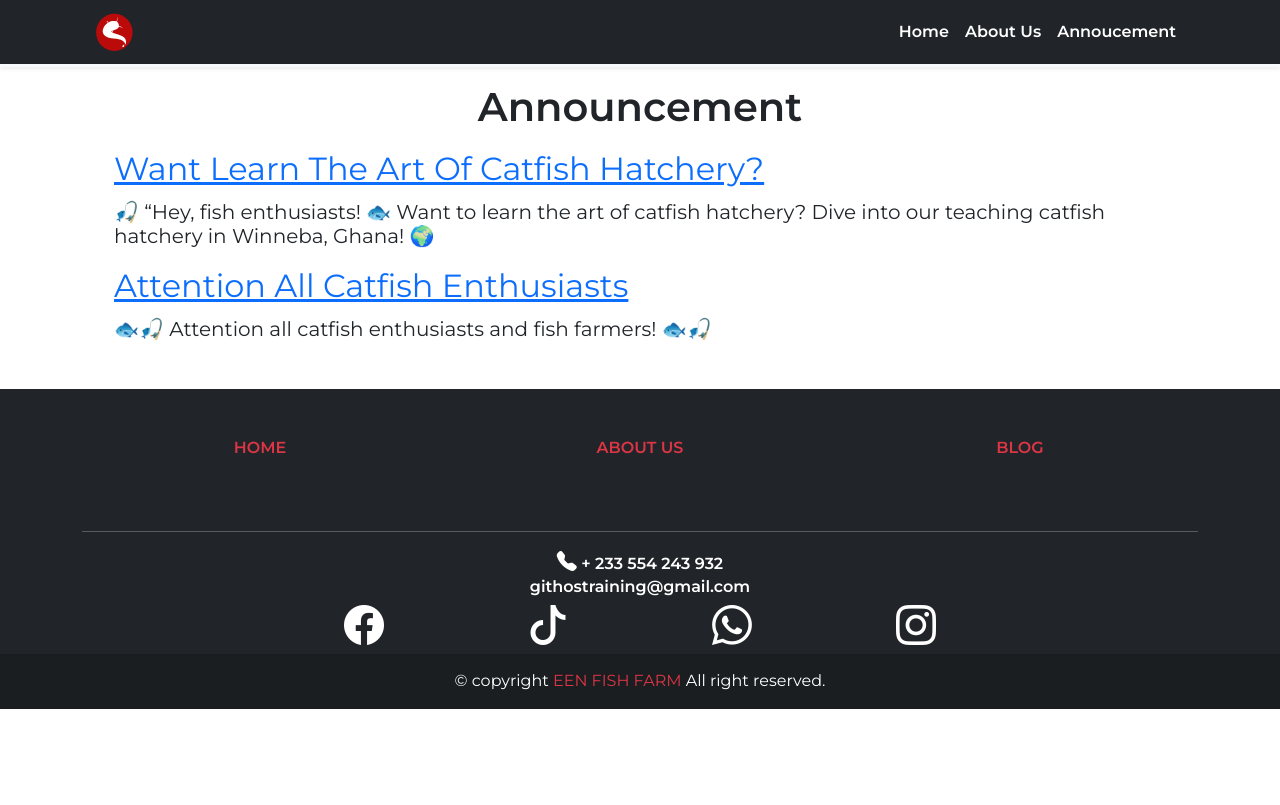
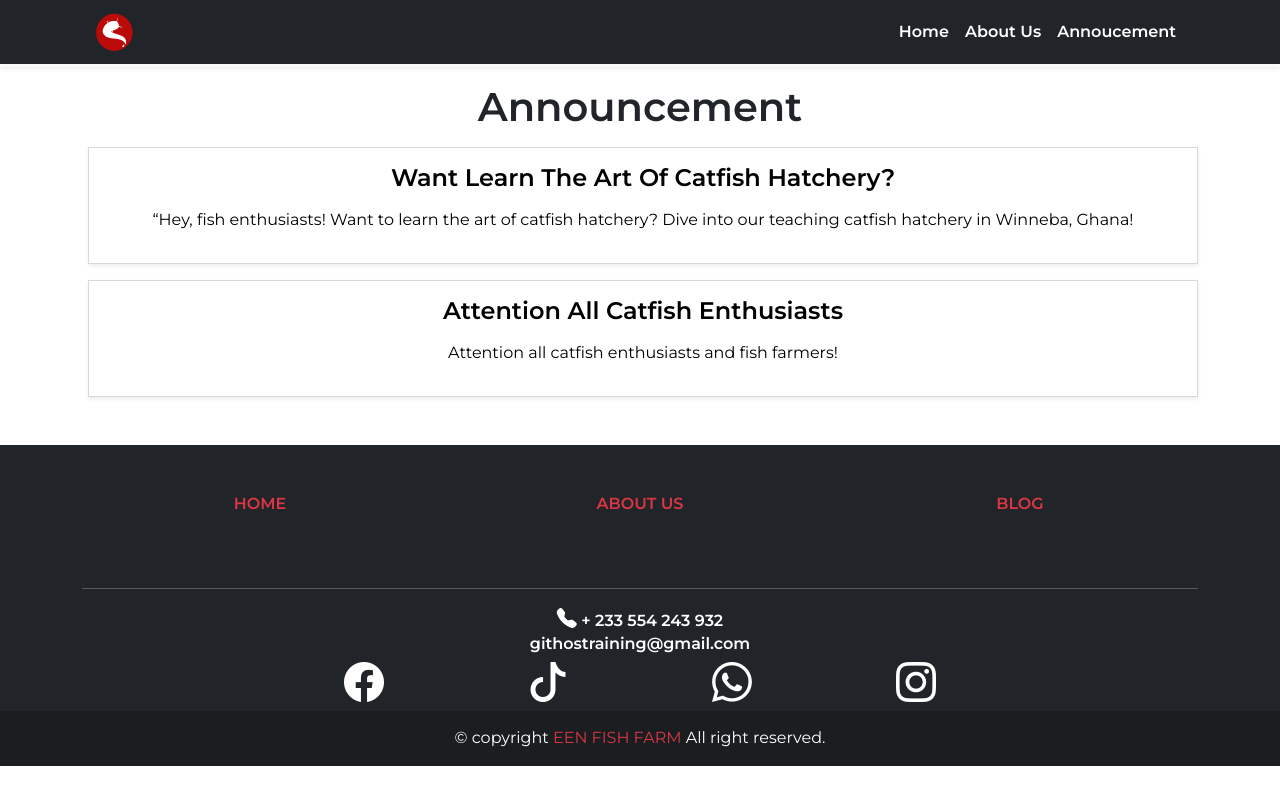
Before and after one commit to chiefportable/enn_new, a Jekyll site: the page built from announcement.html, in a window 1280 px wide. Shown: the top 805 px of the page. Built offline with Jekyll 4.4.1, drawn with Linux system fonts in a browser that asks for light colours; nearby versions of some CDN libraries.

Commit message:
UPDATE announcement page styled

```diff
--- a/_includes/map.html
+++ b/_includes/map.html
@@ -1,4 +1,5 @@
 <div class="container">
+    <h2 class="text-center fw-bold"> {{"Location" | upcase}} </h2>
     <div class="row">
         <div class="col justify-content-center text-center">
             <iframe
--- a/_sass/main.scss
+++ b/_sass/main.scss
@@ -96,3 +96,14 @@
 .bg-gray{
     background-color: rgb(245, 244, 244);
 }
+
+#post li{
+    border: 1px solid rgb(216, 216, 216);
+    padding: 9px;
+    margin-left: -26px;
+}
+
+#post li a{
+    text-decoration: none;
+    color: black;
+}
--- a/announcement.html
+++ b/announcement.html
@@ -7,13 +7,15 @@
     {%- include header.html -%}
 </div>
 
-<div class="container">
+<div class="container text-center">
     <h1 class="fw-bold text-center mt-3"> Announcement </h1>
-    <ul>
+    <ul id="post">
         {% for post in site.posts %}
-            <li class="my-3">
-                <h2> <a href="{{ post.url}}"> {{ post.title}} </a> </h2>
-                {{ post.excerpt }}
+            <li class="my-3 p-3 shadow-sm">
+                <a href="{{ post.url}}">
+                    <h4 class="fw-bold"> {{ post.title}}</h4>
+                    <p class="px-5">{{ post.excerpt }}</p>
+                </a>
             </li>
         {% endfor %}
     </ul>
```
Also changed, not shown: _posts/2023-12-14-attention-all-catfish-enthusiasts.md (+2 -3 lines), _posts/2023-12-14-want-learn-the-art-of-catfish-hatchery?.md (+1 -1 lines).
